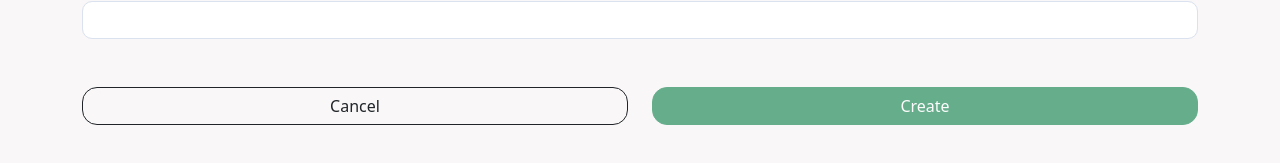
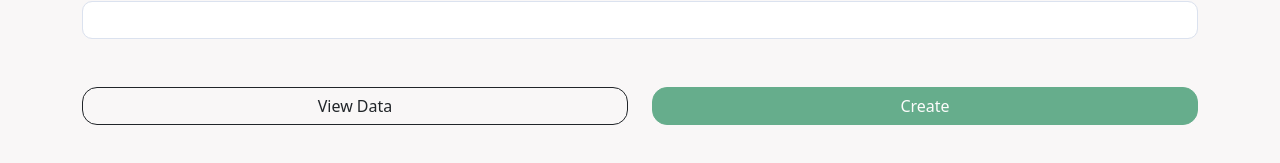
Before and after one commit to anandabayuf/user-project, a React (Create React App) app: page /user-list/create in a window 1280 px wide. Shown: the part 487-650 px from the top of the page. Built offline with nearby package versions, Linux system fonts and the light colour scheme.

Commit message:
fix minor #3

```diff
--- a/src/components/Create-User-Form.js
+++ b/src/components/Create-User-Form.js
@@ -135,7 +135,7 @@ export default function CreateUserForm(props) {
 								type="button"
 								onClick={() => props.handleCancel()}
 							>
-								Cancel
+								View Data
 							</button>
 						</div>
 					</div>
```
